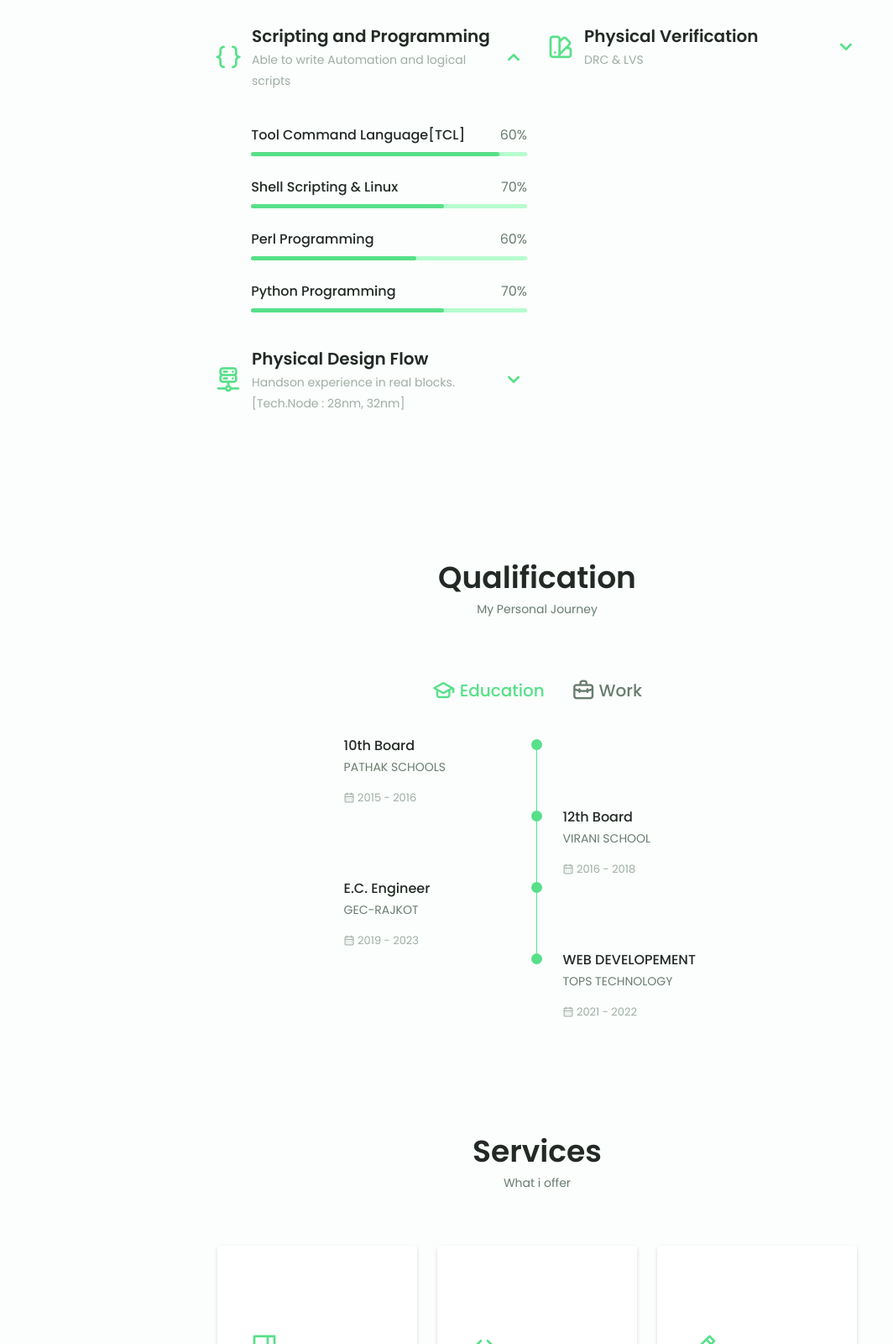
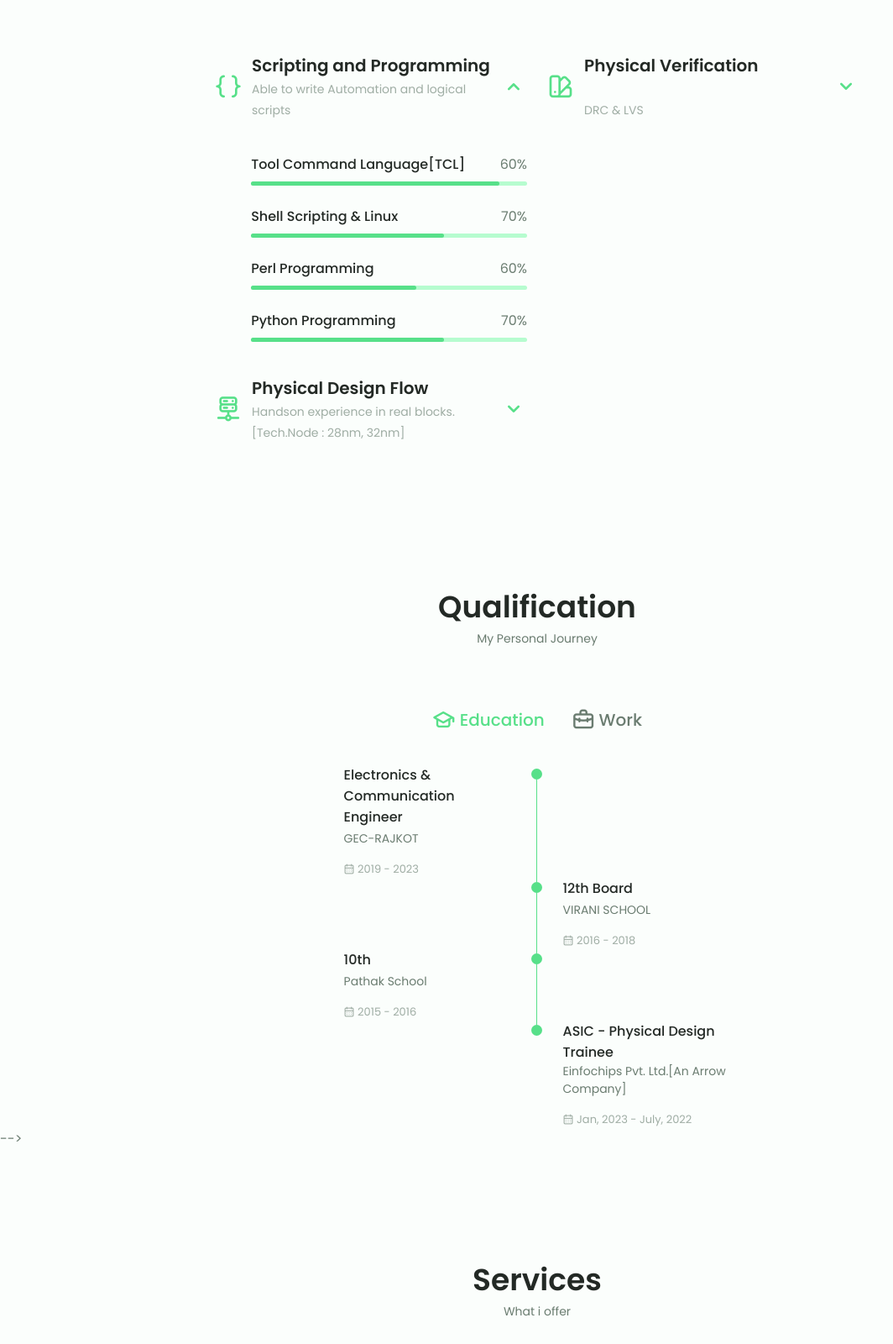
Before and after one commit to savanmandora/savanmandora.github.io, a plain HTML site: page index.html in a window 1280 px wide. Shown: the part 1729-3329 px from the top of the page at 84% size, without its empty margins (0-1064 px from the left). Drawn offline with nearby package versions, Linux system fonts and the light colour scheme; a web font is replaced by a local one.

Commit message:
Updating site towards the physical design domain : PART - 04

```diff
--- a/index.html
+++ b/index.html
@@ -151,7 +151,7 @@ Full Details :  Read the README.txt -->
                         </div>
 
                         <div>
-                            <span class="about__info-title">06 Month+</span>
+                            <span class="about__info-title">06+<br> Month</span>
                             <span class="about__info-name">Experienced<br> in Physical Design Domain</span>
                         </div>
 
@@ -330,7 +330,7 @@ Full Details :  Read the README.txt -->
                             <i class="uil uil-swatchbook skills__icon"></i>
 
                             <div>
-                                <h1 class="skills__title">Physical Verification</h1>
+                                <h1 class="skills__title">Physical Verification</h1><br>
                                 <span class="skills__subtitle">DRC & LVS</span>
                             </div>
 
@@ -340,7 +340,7 @@ Full Details :  Read the README.txt -->
                         <div class="skills__list grid">
                             <div class="skills__data">
                                 <div class="skills__titles">
-                                    <h3 class="skills__name">Formality</h3>
+                                    <h3 class="skills__name">Formality</h3><br>
                                     <span class="skills__number">Perform Formal verification of Block.Verify Functionality of Block.[Tech.Node : 28nm, 32nm] </span>
                                 </div>
                                 <div class="skills__bar">
@@ -350,7 +350,7 @@ Full Details :  Read the README.txt -->
 
                             <div class="skills__data">
                                 <div class="skills__titles">
-                                    <h3 class="skills__name">IC Validator</h3>
+                                    <h3 class="skills__name">IC Validator</h3><br>
                                     <span class="skills__number">Performs DRC, LVS, Antenna Rule Checks on real block.[Tech.Node : 28nm, 32nm]</span>
                                 </div>
                                 <div class="skills__bar">
@@ -360,7 +360,7 @@ Full Details :  Read the README.txt -->
 
                             <div class="skills__data">
                                 <div class="skills__titles">
-                                    <h3 class="skills__name">Calibre</h3>
+                                    <h3 class="skills__name">Calibre</h3><br>
                                     <span class="skills__number">Performs DRC, LVS, Antenna Rule Checks on real block.[Tech.Node : 28nm, 32nm]</span>
                                 </div>
                                 <div class="skills__bar">
@@ -411,12 +411,12 @@ Full Details :  Read the README.txt -->
                     <div class="qualification__data">
                         <div>
                             <h3 class="qualification__title">
-                                10th Board
+                                Electronics & Communication Engineer
                             </h3>
-                            <span class="qualification__subtitle">PATHAK SCHOOLS</span>
+                            <span class="qualification__subtitle">GEC-RAJKOT</span>
                             <div class="qualification__calendar">
                                 <i class="uil uil-calendar-alt"></i>
-                                2015 - 2016
+                                2019 - 2023
                             </div>
                         </div>
 
@@ -451,12 +451,12 @@ Full Details :  Read the README.txt -->
                     <div class="qualification__data">
                         <div>
                             <h3 class="qualification__title">
-                                E.C. Engineer
+                                10th
                             </h3>
-                            <span class="qualification__subtitle">GEC-RAJKOT</span>
+                            <span class="qualification__subtitle">Pathak School</span>
                             <div class="qualification__calendar">
                                 <i class="uil uil-calendar-alt"></i>
-                                2019 - 2023
+                                2015 - 2016
                             </div>
                         </div>
 
@@ -476,12 +476,12 @@ Full Details :  Read the README.txt -->
                         </div>
                         <div>
                             <h3 class="qualification__title">
-                                WEB DEVELOPEMENT
+                                ASIC - Physical Design Trainee
                             </h3>
-                            <span class="qualification__subtitle">TOPS TECHNOLOGY</span>
+                            <span class="qualification__subtitle">Einfochips Pvt. Ltd.[An Arrow Company]</span>
                             <div class="qualification__calendar">
                                 <i class="uil uil-calendar-alt"></i>
-                                2021 - 2022
+                                Jan, 2023 - July, 2022
                             </div>
                         </div>
 
@@ -497,12 +497,12 @@ Full Details :  Read the README.txt -->
                     <div class="qualification__data">
                         <div>
                             <h3 class="qualification__title">
-                                Software Internship
+                                Microwave Antenna Trainee
                             </h3>
-                            <span class="qualification__subtitle">SKY SOFTWARES</span>
+                            <span class="qualification__subtitle">Entuple Tech. Pvt. Ltd.</span>
                             <div class="qualification__calendar">
                                 <i class="uil uil-calendar-alt"></i>
-                                June, 2021 - August, 2021
+                                July, 2022 - August, 2022
                             </div>
                         </div>
 
@@ -512,7 +512,7 @@ Full Details :  Read the README.txt -->
                         </div>
                     </div>
 
-                    <!-- ===================== QUALIFICATION   02 =================== -->
+                    <!-- ===================== QUALIFICATION   03 =================== -->
                     <div class="qualification__data">
                         <div></div>
                         <div>
@@ -533,8 +533,8 @@ Full Details :  Read the README.txt -->
 
                     </div>
 
-                    <!-- ===================== QUALIFICATION   03 =================== -->
-                    <div class="qualification__data">
+                    <!-- ===================== QUALIFICATION   04 =================== -->
+                    <!-- <div class="qualification__data">
                         <div>
                             <h3 class="qualification__title">
                                 Frontend Developer
@@ -550,7 +550,7 @@ Full Details :  Read the README.txt -->
                             <span class="qualification__rounder"></span>
                             <!-- <span class="qualification__line"></span> -->
                         </div>
-                    </div>
+                    </div> -->
 
 
 
```
